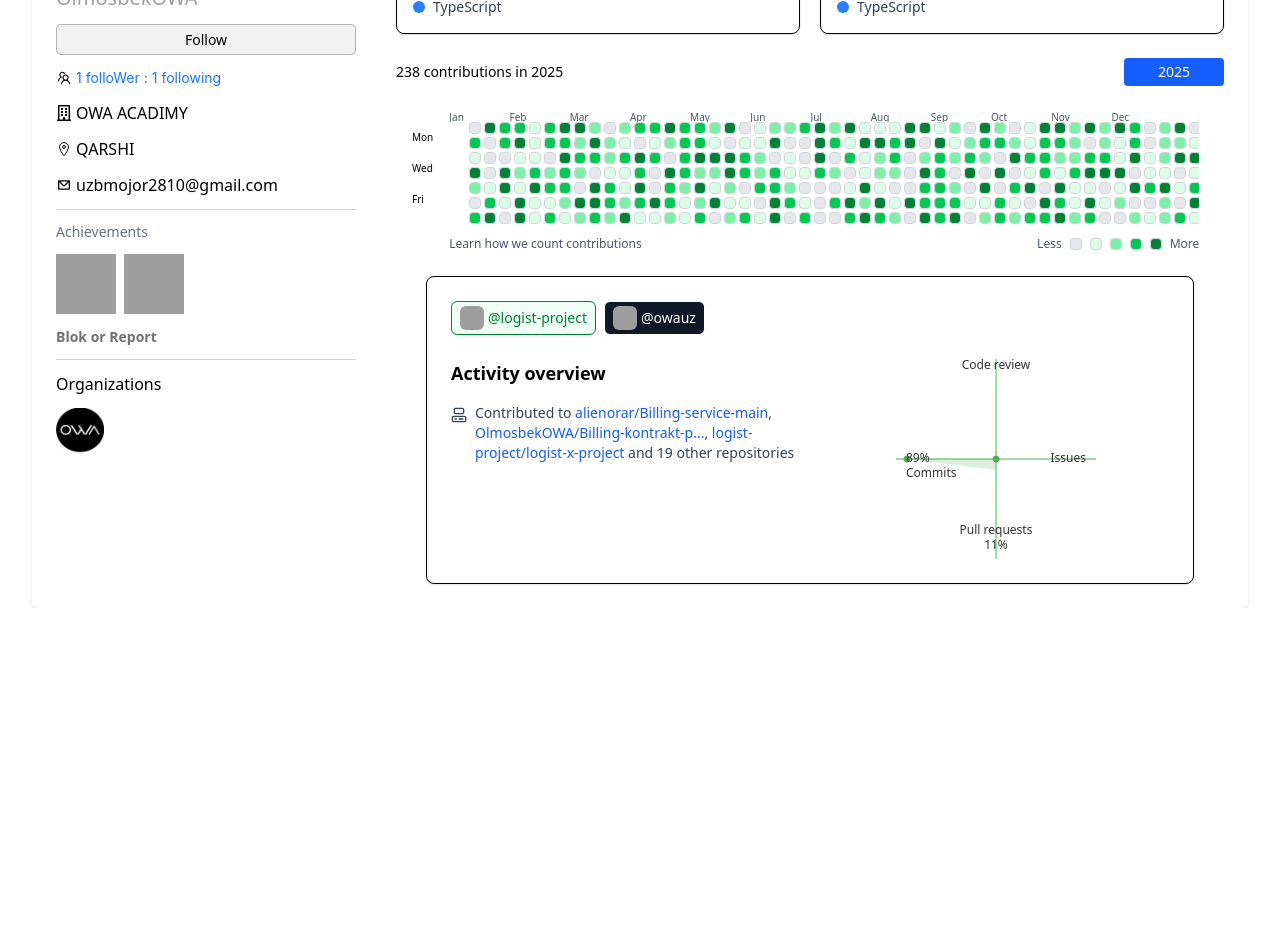
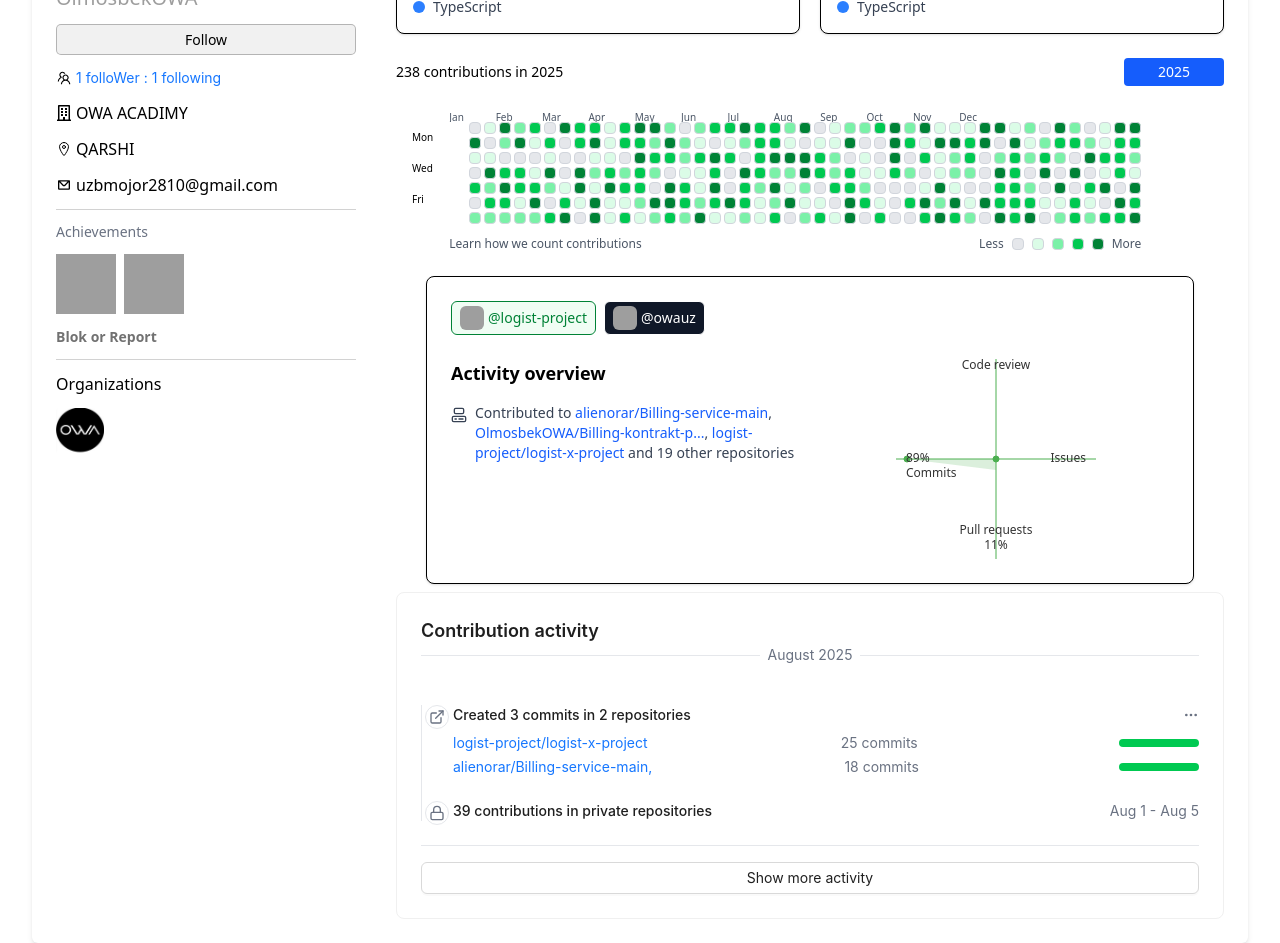
Before and after one commit to OlmosbekOWA/Dashboard, a React (Vite) app: page / in a window 1280 px wide. Shown: the part 400-1343 px from the top of the page. Before the commit the page ends 1008 px from the top, so only its background shows below. Built offline with nearby package versions, Linux system fonts and the light colour scheme; grey boxes are pictures that could not be loaded.

Commit message:
git checkout

```diff
--- a/package.json
+++ b/package.json
@@ -12,7 +12,7 @@
   "dependencies": {
     "@tailwindcss/vite": "^4.1.11",
     "@tanstack/react-query": "^5.83.0",
-    "antd": "^5.26.6",
+    "antd": "^5.26.7",
     "lucide-react": "^0.537.0",
     "react": "^19.1.0",
     "react-dom": "^19.1.0",
--- a/src/components/shared/ContributionGraph.tsx
+++ b/src/components/shared/ContributionGraph.tsx
@@ -22,17 +22,17 @@ const getMonthPositions = (weeksCount: number) => {
 };
 
 const ContributionGraph = () => {
-  const [weeks, setWeeks] = useState(50);
+  const [weeks, setWeeks] = useState(45);
   const [monthPositions, setMonthPositions] = useState(getMonthPositions(50));
   const [scale, setScale] = useState("scale-100");
 
   useEffect(() => {
     const updateLayout = () => {
       if (window.innerWidth < 1200) {
-        setWeeks(50);
-        setScale("scale-100"); z
+        setWeeks(45);
+        setScale("scale-100");
       } else {
-        setWeeks(50);
+        setWeeks(45);
         setScale("scale-100");
       }
       setMonthPositions(getMonthPositions(weeks));
@@ -64,7 +64,7 @@ const ContributionGraph = () => {
           </div>
 
 
-          <div className="overflow-x-auto max-w-[430px] lg:max-w-[600px] xl:max-w-[750px] mb-1">
+          <div className="overflow-x-auto max-w-[430px] lg:max-w-[600px] xl:max-w-[740px] mb-1">
             <div className="flex gap-[3px] pl-5 w-max">
               {data.map((week, weekIndex) => (
                 <div key={weekIndex} className="flex flex-col gap-[3px]">
--- /dev/null
+++ b/src/components/shared/contribution-activity.tsx
@@ -0,0 +1,75 @@
+import { Card } from "antd"
+import { Button } from "antd"
+import { ExternalLink, Lock, Ellipsis } from 'lucide-react'
+
+export default function ContributionActivity() {
+  const totalCommits = 3
+
+  return (
+    <Card className="w-full  mx-auto">
+      <div>
+        <h3 className="text-lg font-semibold">Contribution activity</h3>
+      </div>
+      <div className="space-y-6">
+
+        <div className="relative flex items-center pb-4">
+          <div className="flex-grow border-t border-gray-200 dark:border-gray-700" />
+          <span className="px-2 text-sm text-gray-500 dark:text-gray-400">August 2025</span>
+          <div className="flex-grow border-t border-gray-200 dark:border-gray-700" />
+        </div>
+
+
+        <div className="relative pl-4">
+
+          <div className="absolute left-0 top-0 bottom-0 w-px bg-gray-200 dark:bg-gray-700" />
+
+
+          <div className="relative mb-6">
+
+            <div className="absolute -left-3 top-0 flex h-6 w-6 items-center justify-center rounded-full bg-white dark:bg-gray-950 border border-gray-200 dark:border-gray-700">
+              <ExternalLink className="h-4 w-4 text-gray-500 dark:text-gray-400" />
+            </div>
+            <div className="ml-4">
+              <div className="flex items-center justify-between">
+                <p className="text-sm font-medium">Created {totalCommits} commits in 2 repositories</p>
+                <Ellipsis className="h-4 w-4 text-gray-500 dark:text-gray-400" />
+              </div>
+              <div className="mt-2 space-y-1">
+                <div className="flex items-center justify-between text-sm">
+                  <a href="#" className="text-blue-600 hover:underline dark:text-blue-400">
+                    logist-project/logist-x-project
+                  </a>
+                  <span className="text-gray-500 dark:text-gray-400">25 commits</span>
+                  <div className="h-2 bg-green-500 rounded-full ml-2" style={{ width: `${(2 / totalCommits) * 100}%`, maxWidth: '80px' }} />
+                </div>
+                <div className="flex items-center justify-between text-sm">
+                  <a href="#" className="text-blue-600 hover:underline dark:text-blue-400">
+                    alienorar/Billing-service-main,
+                  </a>
+                  <span className="text-gray-500 dark:text-gray-400">18 commits</span>
+                  <div className="h-2 bg-green-500 rounded-full ml-2" style={{ width: `${(1 / totalCommits) * 100}%`, maxWidth: '80px' }} />
+                </div>
+              </div>
+            </div>
+          </div>
+
+          <div className="relative">
+
+            <div className="absolute -left-3 top-0 flex h-6 w-6 items-center justify-center rounded-full bg-white dark:bg-gray-950 border border-gray-200 dark:border-gray-700">
+              <Lock className="h-4 w-4 text-gray-500 dark:text-gray-400" />
+            </div>
+            <div className="ml-4 flex items-center justify-between text-sm">
+              <p className="font-medium">39 contributions in private repositories</p>
+              <span className="text-gray-500 dark:text-gray-400">Aug 1 - Aug 5</span>
+            </div>
+          </div>
+        </div>
+        <div className="pt-4 border-t border-gray-200 dark:border-gray-700">
+          <Button  className="w-full">
+            Show more activity
+          </Button>
+        </div>
+      </div>
+    </Card>
+  )
+}
--- a/src/pages/Trends.tsx
+++ b/src/pages/Trends.tsx
@@ -1,6 +1,7 @@
 import GitHubProjects from "../components/shared/GitHubProjects";
 import ContributionGraph from "../components/shared/ContributionGraph";
 import ActivityOverview from "../components/ui/activity-overview";
+import ContributionActivity from "../components/shared/contribution-activity";
 const Trends = () => {
   return (
     <div className="w-full flex flex-col gap-6">
@@ -26,6 +27,8 @@ const Trends = () => {
         </div>
 
         <ActivityOverview />
+        <ContributionActivity />
+
       </div>
     </div>
   );
```
Also changed, not shown: 1 other file (tests, documents, lock files or other folders).
